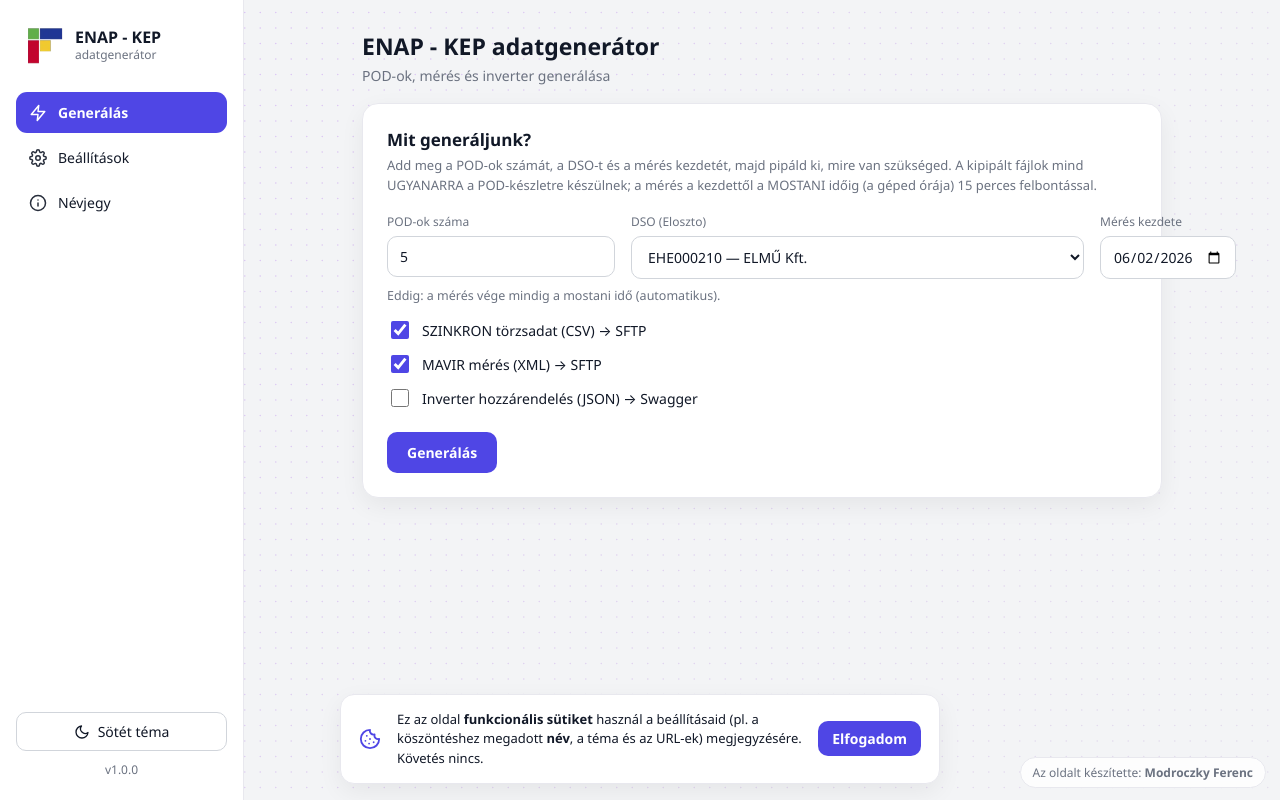
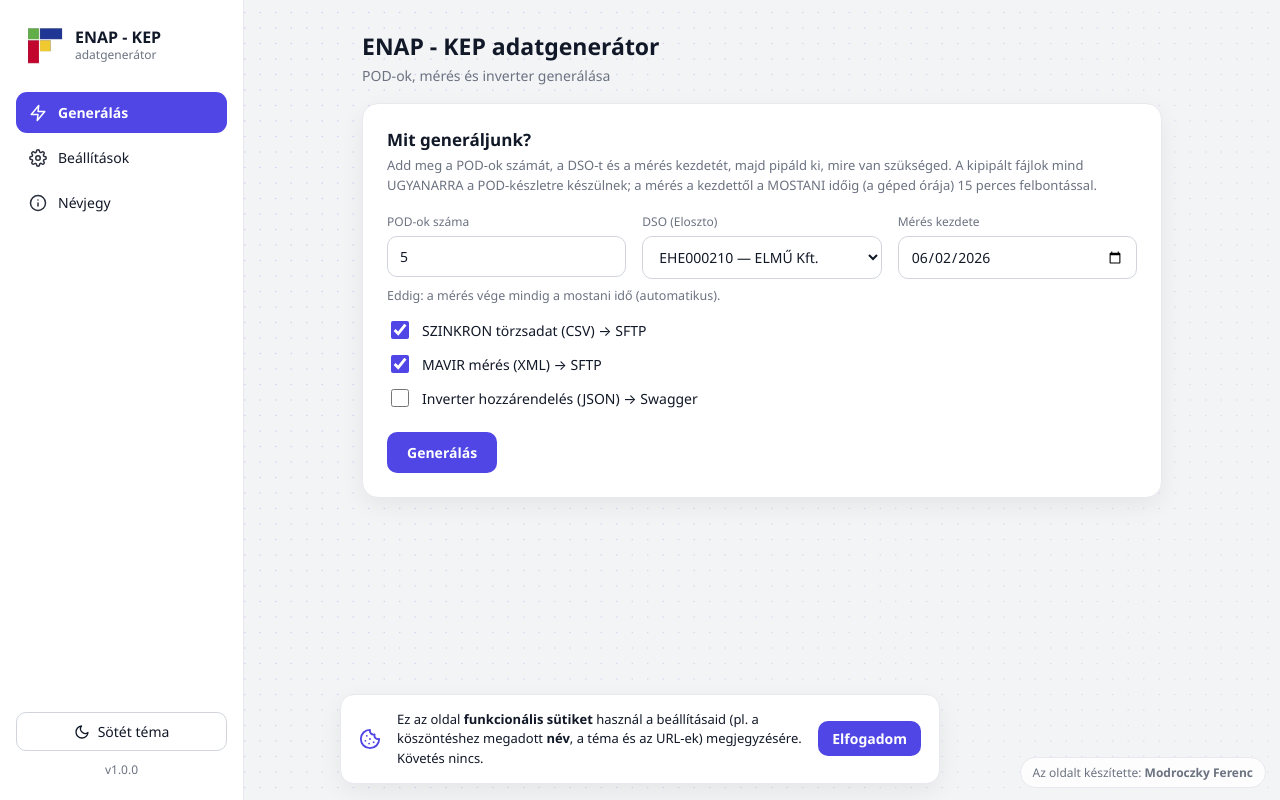
Before and after one commit to GiantFace/energy-data-creator, a React (Vite) app: page / in a window 1280 px wide. Built offline with nearby package versions, Linux system fonts and the light colour scheme.

Commit message:
Reszponziv kozepso doboz: auto-fit rács, zsugorodo mezok (minmax min(100%,..)), tordelo fajlnevek

```diff
--- a/src/App.css
+++ b/src/App.css
@@ -94,15 +94,17 @@ body {
 .desc { color: var(--muted); font-size: 13px; line-height: 1.55; margin: 4px 0 18px; }
 .hint { color: var(--muted); font-size: 12.5px; margin: 8px 0 4px; }
 
+/* Automatikusan újratördelődő rács – a hely függvényében kevesebb oszlop,
+   a min(100%, …) megakadályozza a túlcsordulást nagyon kis kijelzőn is. */
 .grid2, .grid3 { display: grid; gap: 14px 16px; }
-.grid2 { grid-template-columns: 1fr 1fr; }
-.grid3 { grid-template-columns: 1fr 1fr 1fr; }
-@media (max-width: 720px) { .grid2, .grid3 { grid-template-columns: 1fr; } }
+.grid2 { grid-template-columns: repeat(auto-fit, minmax(min(100%, 220px), 1fr)); }
+.grid3 { grid-template-columns: repeat(auto-fit, minmax(min(100%, 190px), 1fr)); }
 
-label { display: flex; flex-direction: column; gap: 6px; font-size: 12px; color: var(--muted); }
+label { display: flex; flex-direction: column; gap: 6px; font-size: 12px; color: var(--muted); min-width: 0; }
 label.full { width: 100%; }
 
 input, select {
+  width: 100%; min-width: 0; max-width: 100%;
   font-size: 14px; color: var(--ink);
   background: var(--input-bg); border: 1px solid var(--input-border);
   border-radius: 10px; padding: 10px 12px; outline: none;
@@ -134,11 +136,13 @@ button { font-family: inherit; font-size: 14px; border-radius: 10px; cursor: poi
 
 .results { display: flex; flex-direction: column; gap: 10px; }
 .result-row {
-  display: flex; align-items: center; justify-content: space-between; gap: 16px;
+  display: flex; align-items: center; justify-content: space-between; gap: 12px;
   padding: 14px 16px; border: 1px solid var(--border); border-radius: 12px;
   background: var(--bg); flex-wrap: wrap;
 }
-.rname { font-weight: 600; font-size: 14px; word-break: break-all; }
+.rfile { flex: 1 1 220px; min-width: 0; }
+.ractions { flex-wrap: wrap; }
+.rname { font-weight: 600; font-size: 14px; overflow-wrap: anywhere; }
 .rhint { color: var(--muted); font-size: 12.5px; margin-top: 3px; }
 .ractions { display: flex; gap: 8px; align-items: center; }
 
```
